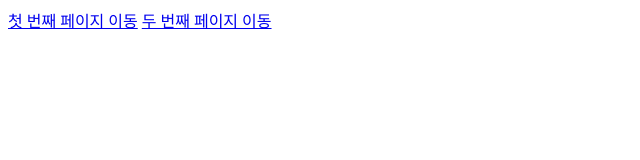
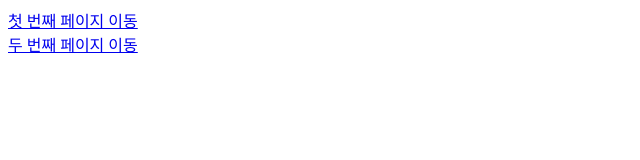
Before and after one commit to janghyunjoon/project_1, a plain HTML site: page index.html in a window 1280 px wide. Shown: the whole page, without its empty margins (0-640 px from the left). Drawn offline with Linux system fonts and the light colour scheme.

Commit message:
Update index.html

```diff
--- a/index.html
+++ b/index.html
@@ -8,7 +8,7 @@
 </head>
 
 <body>
-    <a href="firstpage.html">첫 번째 페이지 이동</a>
+    <a href="firstpage.html">첫 번째 페이지 이동</a><br>
     <a href="secondpage.html">두 번째 페이지 이동</a>
 
 </body>
```
